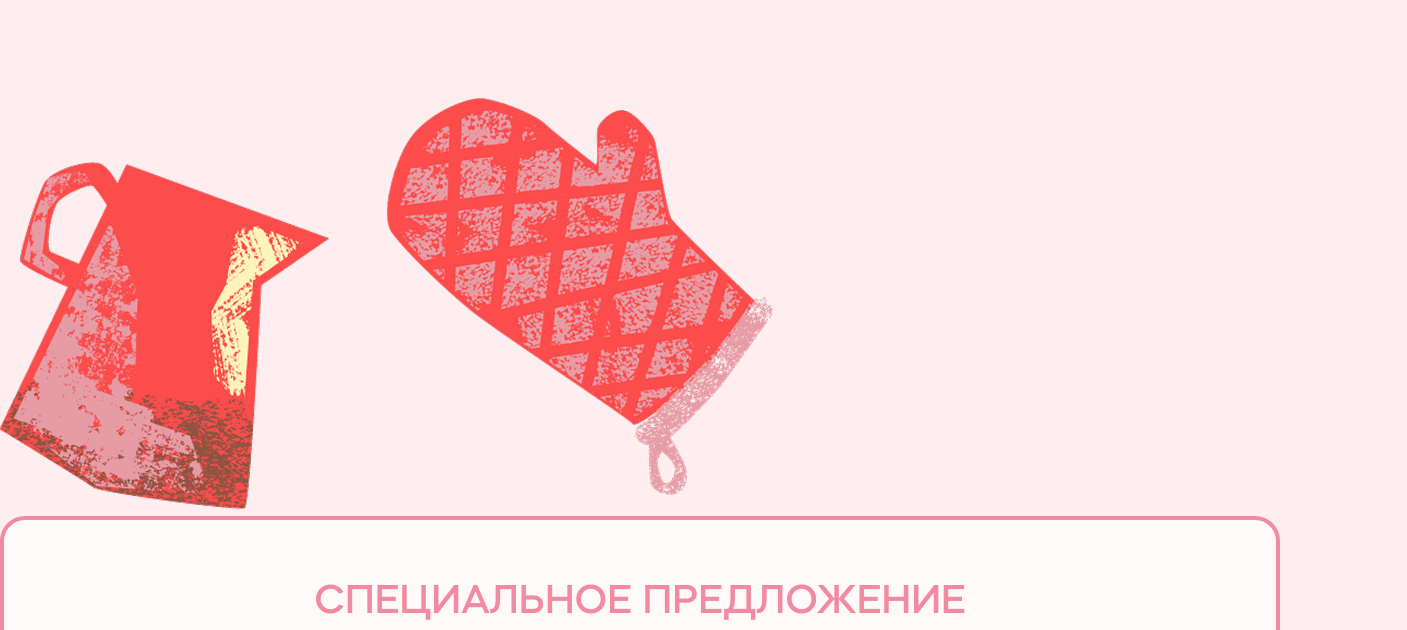
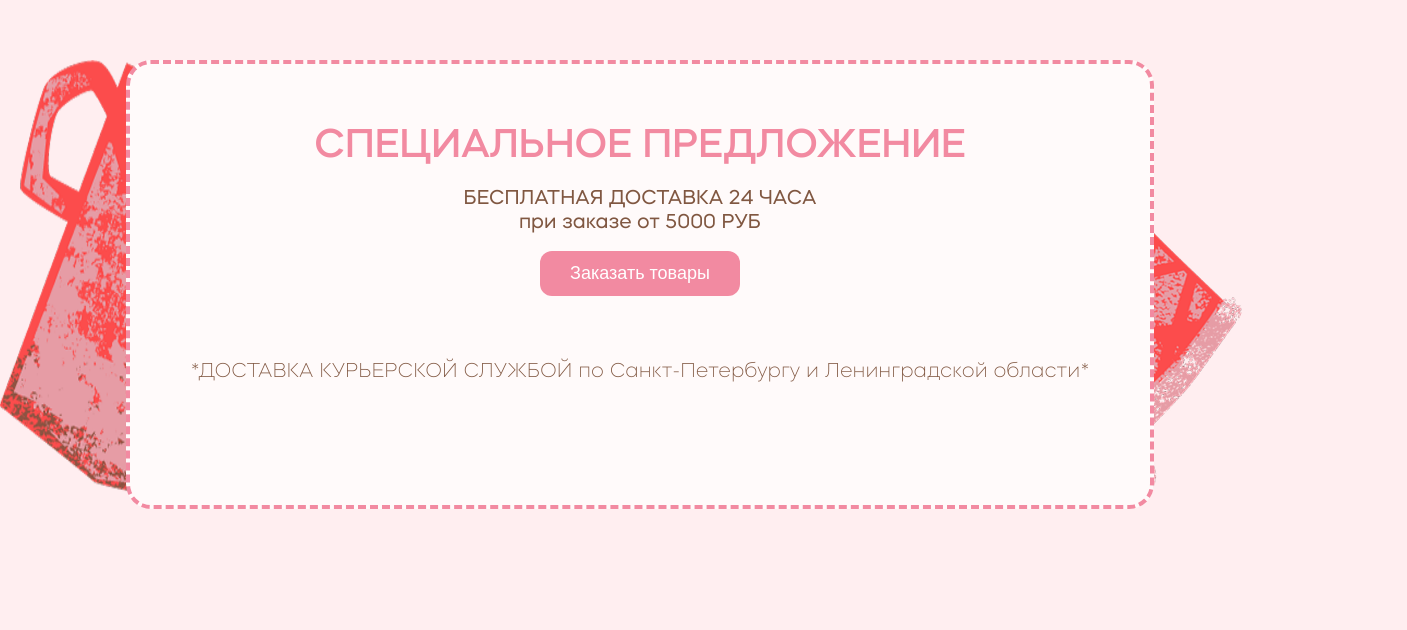
Before and after one commit to The-team-of-ADM-Nastya-Semyon-Vadim/frontend, a plain HTML site: page index.html in a window 1280 px wide. Shown: the part 3597-4227 px from the top of the page, 1407 px wide, since content can reach past the window. Drawn offline with Linux system fonts and the light colour scheme; files whose address does not match are found by name.

Commit message:
главн

```diff
--- a/style.css
+++ b/style.css
@@ -191,6 +191,7 @@ h4{
     border-radius:12px;
     box-shadow:0 8px 29px rgba(0,0,0,0.1);
     max-width: 292px;
+    min-width: 168px;
     max-height: 387px;
     display: grid;
     grid-template-rows: 202px 42px 28px auto;
@@ -212,19 +213,30 @@ h4{
 
 .offer{
     padding:100px 0;
+    display: grid;
 }
 
 .offer-inner{
+    grid-area:1/1;
     background:#FFFAFA;
     border:4px solid #F28AA1;
     border-radius:25px;
+    border-style: dashed;
     padding:60px;
     text-align:center;
+    z-index: 2;
 }
 
+.offer-background-imgs{
+   grid-area:1/1;
+   display: flex;
+   justify-content: space-between;
+   height: 100%;
 
+}
 .subscribe{
     padding:100px 0;
+    display: flex;
 }
 
 .subscribe-form{
```
